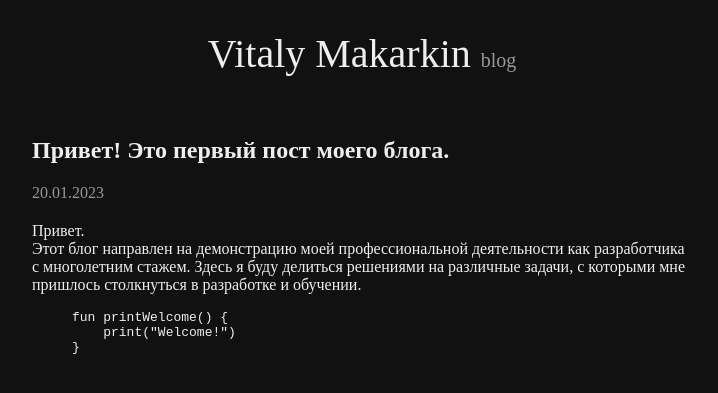
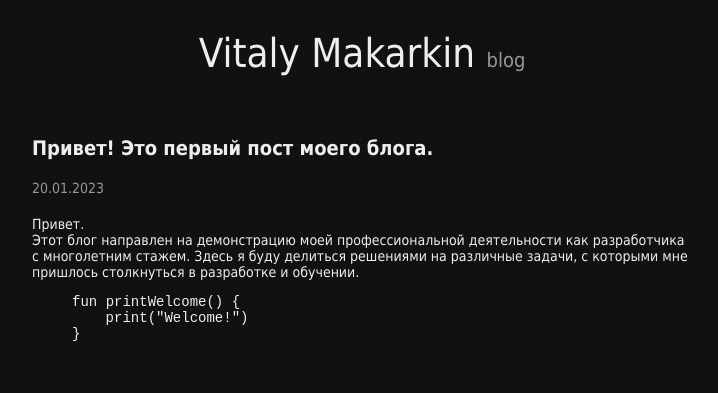
Before and after one commit to VitalyMakarkin/vitalymakarkin.github.io, a Jekyll site: the page built from _posts/2023-01-21-welcome-to-my-blog.md, in a window 1280 px wide. Shown: the top 393 px of the page, without its empty margins (278-996 px from the left). Built offline with Jekyll 4.4.1, drawn with Linux system fonts in a browser that asks for light colours.

Commit message:
Update text style

```diff
--- a/_sass/base.scss
+++ b/_sass/base.scss
@@ -14,6 +14,8 @@ body {
   padding: 0;
   margin: 0;
   min-height: 100%;
+  font-family: Tahoma, sans-serif;
+  font-size: 14px;
   background-color: $background-color;
   color: $foreground-color;
 }
@@ -95,7 +97,7 @@ a:hover {
 }
 
 .post h1 {
-  font-size: 24px;
+  font-size: 20px;
 }
 
 .post .date {
```
